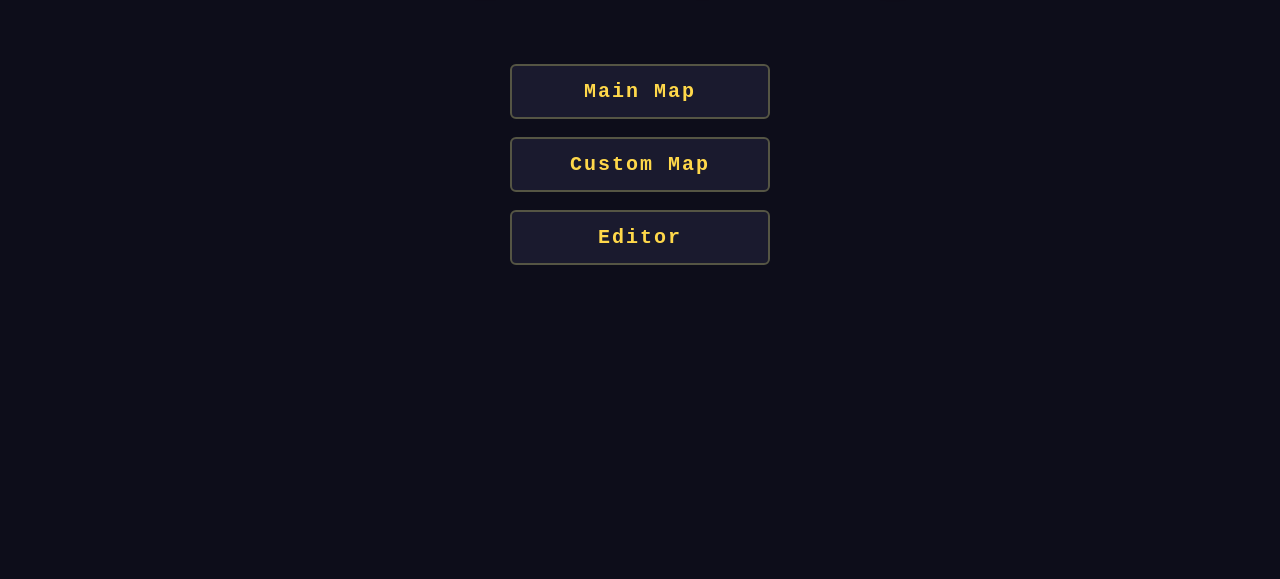
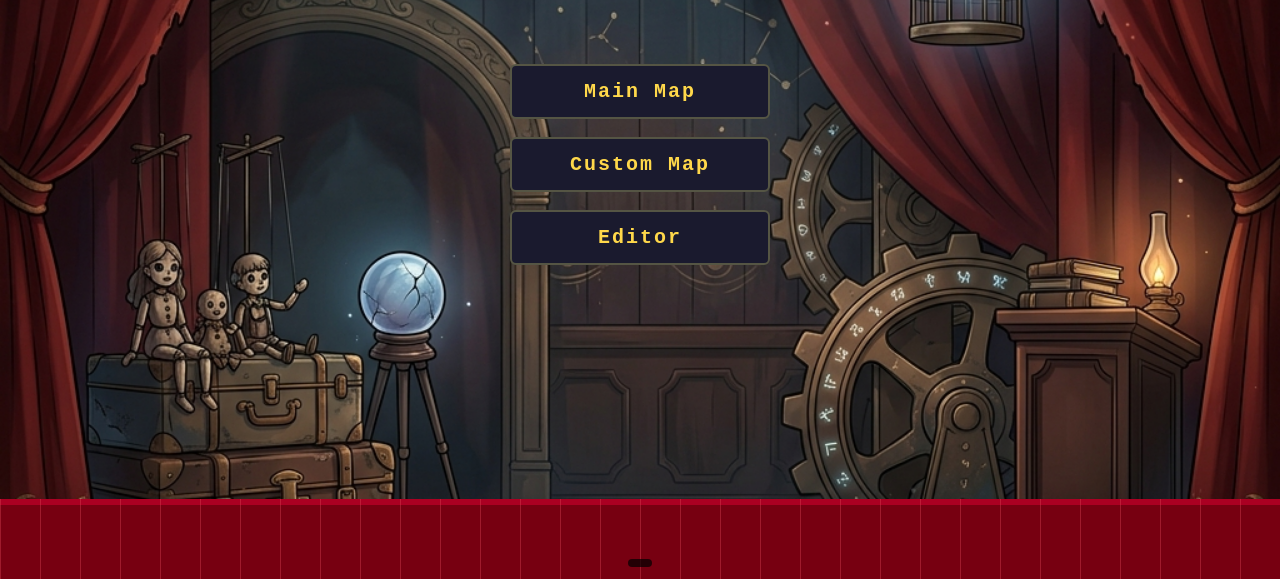
Before and after one commit to GRK73/Neeyu-JumpKing, a website with bundled scripts: page index.html in a window 1280 px wide. Shown: the part 221-800 px from the top of the page. Built offline with nearby package versions, Linux system fonts and the light colour scheme; files whose address does not match are found by name.

Commit message:
최종버전

```diff
--- a/src/main.js
+++ b/src/main.js
@@ -1,4 +1,4 @@
-import { CELL }                     from './constants.js';
+import { CELL, CHAR_SCALE, SPRITE_INFO } from './constants.js';
 import { GameEngine }                from './engine.js';
 import { Renderer }                  from './renderer.js';
 import { THEME_ORDER }               from './stage_themes.js';
@@ -103,6 +103,7 @@ function showPlayMsg(txt, ms = 0) {
 
 // ── 게임 시작 (맵 데이터 주입) ───────────────────────────────────────────────
 async function startGame(mapJson, opts = {}) {
+    stopMenuScene();
     currentMapKey = opts.mapKey ?? null;
     currentMapName = opts.mapName ?? '';
     const cellsArr = Array.isArray(mapJson.cells) ? mapJson.cells : [];
@@ -150,7 +151,7 @@ async function startGame(mapJson, opts = {}) {
     ending = null;
     keys = {};
 
-    runStartTs = performance.now();
+    runStartTs = 0;
     pausedAccumMs = 0;
     pauseStartTs = 0;
     finalTimeMs = 0;
@@ -176,6 +177,8 @@ async function startGame(mapJson, opts = {}) {
     await renderer.loadSprites();
     await renderer.preWarm();
     loading.classList.add('hidden');
+
+    runStartTs = performance.now();
 
     if (rafId) cancelAnimationFrame(rafId);
     rafId = requestAnimationFrame(ts => { lastTime = ts; loop(ts); });
@@ -236,6 +239,7 @@ function quitToMenu() {
     currentMapKey = null;
     currentMapName = '';
     bgmEl.pause();
+    startMenuScene();
 }
 
 document.getElementById('songPrev').addEventListener('click', () => cycleSong(-1));
@@ -245,16 +249,12 @@ document.getElementById('songNext').addEventListener('click', () => cycleSong(1)
 function beginEnding() {
     finalTimeMs = currentElapsedMs();
     timerEl.classList.add('hidden');
-    // 배경을 Stage 8 (space) 테마로 고정
-    engine.stages = [{ name: 'Stage 8', topRow: 0, theme: 'space' }];
-    renderer._sortedStages = null;
-    renderer._sortedStagesSrc = null;
-    ending = { t0: performance.now(), phase: 1, startCamY: engine.cameraY };
-    // 입력 무시 + 상태 고정
+    ending = { phase: 3 };
     keys = {};
     engine.vx = 0; engine.vy = 0;
     engine.state = 'stand';
     showPlayMsg('');
+    showResult();
 }
 
 function showResult() {
@@ -274,11 +274,12 @@ function tickEnding() {
     const riseSpeed = 3.5; // px per frame
 
     if (ending.phase === 1) {
+        // 3초간 카메라와 캐릭터가 함께 상승
         engine.py -= riseSpeed;
-        engine.cameraY = Math.max(0, engine.cameraY - riseSpeed);
+        engine.cameraY -= riseSpeed;
         if (t >= 3000) ending.phase = 2;
     } else {
-        // 카메라 고정, 캐릭터만 상승
+        // 카메라 고정, 캐릭터만 상승 → 화면 위로 빠져나가면 결과창
         engine.py -= riseSpeed;
         if (engine.py + engine.HITBOX_H < engine.cameraY - 20 && ending.phase === 2) {
             ending.phase = 3;
@@ -299,7 +300,7 @@ function loop(ts) {
     }
 
     if (ending) {
-        tickEnding();
+        // 애니메이션 없음 — 결과창이 떠 있는 동안 씬 정지
     } else {
         engine.tick(dt, keys);
 
@@ -600,3 +601,148 @@ document.getElementById('btnEndMenu').addEventListener('click', () => {
 endNicknameEl.addEventListener('keydown', e => {
     if (e.code === 'Enter') { e.preventDefault(); submitRanking(); }
 });
+
+// ── 메인 메뉴 배경 씬 ────────────────────────────────────────────────────────
+const menuSprites = {};
+let menuRafId = null;
+let menuState = null;
+
+function loadMenuAssets() {
+    const load = (src) => new Promise(resolve => {
+        const img = new Image();
+        img.onload = () => resolve(img);
+        img.onerror = () => resolve(null);
+        img.src = src;
+    });
+    return Promise.all([
+        load('assets/bg/bg_stage_2.png'),
+        load('assets/sprites/ready.png'),
+        load('assets/sprites/start.png'),
+        load('assets/sprites/end.png'),
+    ]).then(([bg, ready, start, end]) => {
+        menuSprites.bg = bg;
+        menuSprites.ready = ready;
+        menuSprites.start = start;
+        menuSprites.end = end;
+    });
+}
+
+function startMenuScene() {
+    if (menuRafId) return;
+    const charW = Math.round(canvas.width * CHAR_SCALE);
+    menuState = {
+        x: -charW,
+        phase: 'ready',
+        phaseStart: performance.now(),
+        jumpStartX: 0,
+    };
+    const loop = (ts) => {
+        drawMenuFrame(ts);
+        menuRafId = requestAnimationFrame(loop);
+    };
+    menuRafId = requestAnimationFrame(loop);
+}
+
+function stopMenuScene() {
+    if (menuRafId) { cancelAnimationFrame(menuRafId); menuRafId = null; }
+}
+
+function drawMenuFrame(ts) {
+    const ctx = canvas.getContext('2d');
+    const W = canvas.width, H = canvas.height;
+
+    // 배경
+    const bg = menuSprites.bg;
+    if (bg && bg.complete && bg.naturalWidth > 0) {
+        const scale = Math.max(W / bg.naturalWidth, H / bg.naturalHeight);
+        const dw = bg.naturalWidth * scale;
+        const dh = bg.naturalHeight * scale;
+        ctx.drawImage(bg, (W - dw) / 2, (H - dh) / 2, dw, dh);
+    } else {
+        ctx.fillStyle = '#1a1a2e';
+        ctx.fillRect(0, 0, W, H);
+    }
+
+    // 바닥 (curtain 테마 색상 = bg_stage_2)
+    const FLOOR_ROWS = 2;
+    const floorH = CELL * FLOOR_ROWS;
+    const floorTopY = H - floorH;
+    ctx.fillStyle = '#770011';
+    ctx.fillRect(0, floorTopY, W, floorH);
+    ctx.fillStyle = '#aa0022';
+    ctx.fillRect(0, floorTopY, W, 6);
+    ctx.strokeStyle = 'rgba(221, 68, 85, 0.4)';
+    ctx.lineWidth = 1;
+    for (let x = 0; x <= W; x += CELL) {
+        ctx.beginPath();
+        ctx.moveTo(x + 0.5, floorTopY);
+        ctx.lineTo(x + 0.5, H);
+        ctx.stroke();
+    }
+
+    // 캐릭터 상태 기계
+    const t = ts - menuState.phaseStart;
+    const readyDur = 16 * 70;
+    const startFrameMs = 55;
+    const endFrameMs   = 40;
+    const startDur = 23 * startFrameMs;                  // start 애니 전체 재생
+    const endLeadFrames = 6;                             // 착지 시 end 7번째 프레임이 뜨도록
+    const endLeadMs = endLeadFrames * endFrameMs;
+    const airborneDur = startDur + endLeadMs;            // 공중 체공 총 시간
+    const charW = Math.round(W * CHAR_SCALE);
+    const charH = charW;
+
+    let drawState = 'ready';
+    let frame = 0;
+    let yOffset = 0;
+
+    if (menuState.phase === 'ready') {
+        drawState = 'ready';
+        frame = Math.min(15, Math.floor(t / 70));
+        if (t >= readyDur) {
+            menuState.phase = 'start';
+            menuState.phaseStart = ts;
+            menuState.jumpStartX = menuState.x;
+        }
+    } else if (menuState.phase === 'start') {
+        const prog = Math.min(1, t / airborneDur);
+        yOffset = -4 * prog * (1 - prog) * 140;
+        menuState.x = menuState.jumpStartX + prog * 220;
+
+        if (t < startDur) {
+            drawState = 'start';
+            frame = Math.min(22, Math.floor(t / startFrameMs));
+        } else {
+            drawState = 'end';
+            frame = Math.min(endLeadFrames - 1, Math.floor((t - startDur) / endFrameMs));
+        }
+
+        if (t >= airborneDur) {
+            menuState.x = menuState.jumpStartX + 220;
+            menuState.phase = 'end';
+            menuState.phaseStart = ts;
+        }
+    } else {
+        // 착지 후 end 애니 나머지 (frame 6 ~ 19)
+        const tailStartFrame = 6;
+        const tailFrames = 20 - tailStartFrame;
+        drawState = 'end';
+        frame = Math.min(19, tailStartFrame + Math.floor(t / endFrameMs));
+        const tailDur = tailFrames * endFrameMs;
+        if (t >= tailDur) {
+            if (menuState.x > W + charW) menuState.x = -charW;
+            menuState.phase = 'ready';
+            menuState.phaseStart = ts;
+        }
+    }
+
+    const img = menuSprites[drawState];
+    if (img && img.complete && img.naturalWidth > 0) {
+        const { fw, fh } = SPRITE_INFO[drawState];
+        const drawX = menuState.x;
+        const drawY = floorTopY - charH + yOffset;
+        ctx.drawImage(img, frame * fw, 0, fw, fh, drawX, drawY, charW, charH);
+    }
+}
+
+loadMenuAssets().then(() => startMenuScene());
--- a/style.css
+++ b/style.css
@@ -61,7 +61,7 @@ body {
 #mainMenu {
     position: absolute;
     inset: 0;
-    background: #0d0d1a;
+    background: transparent;
     display: flex;
     flex-direction: column;
     align-items: center;
```
